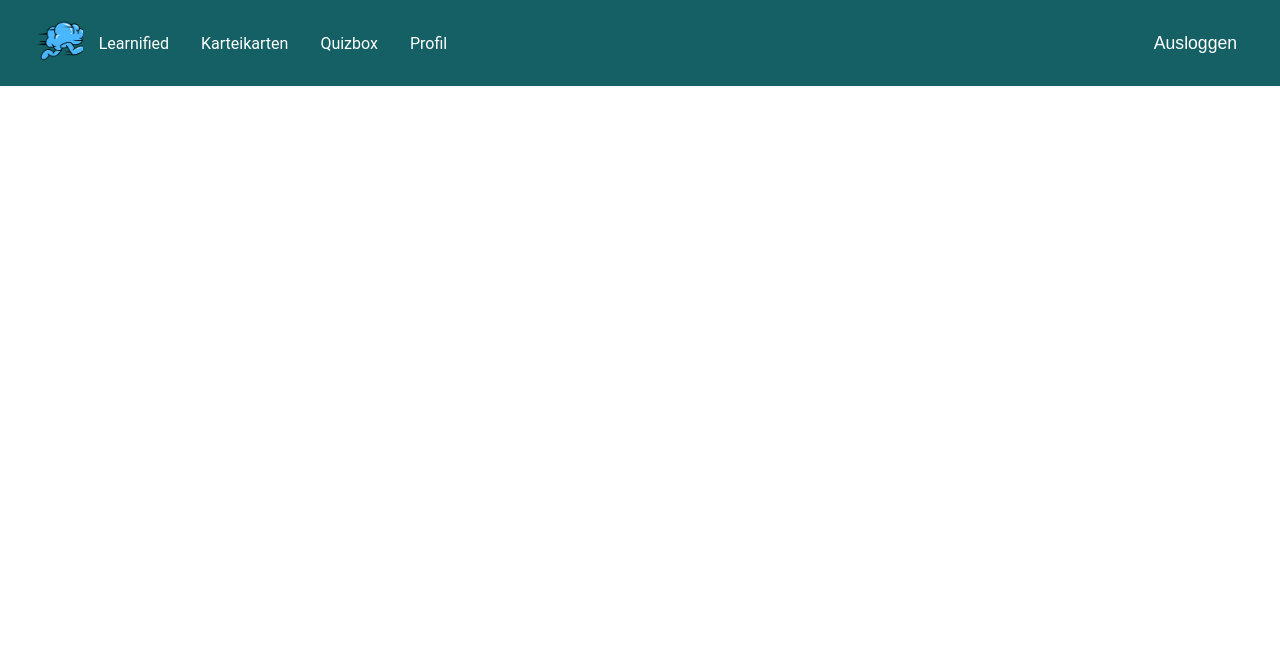
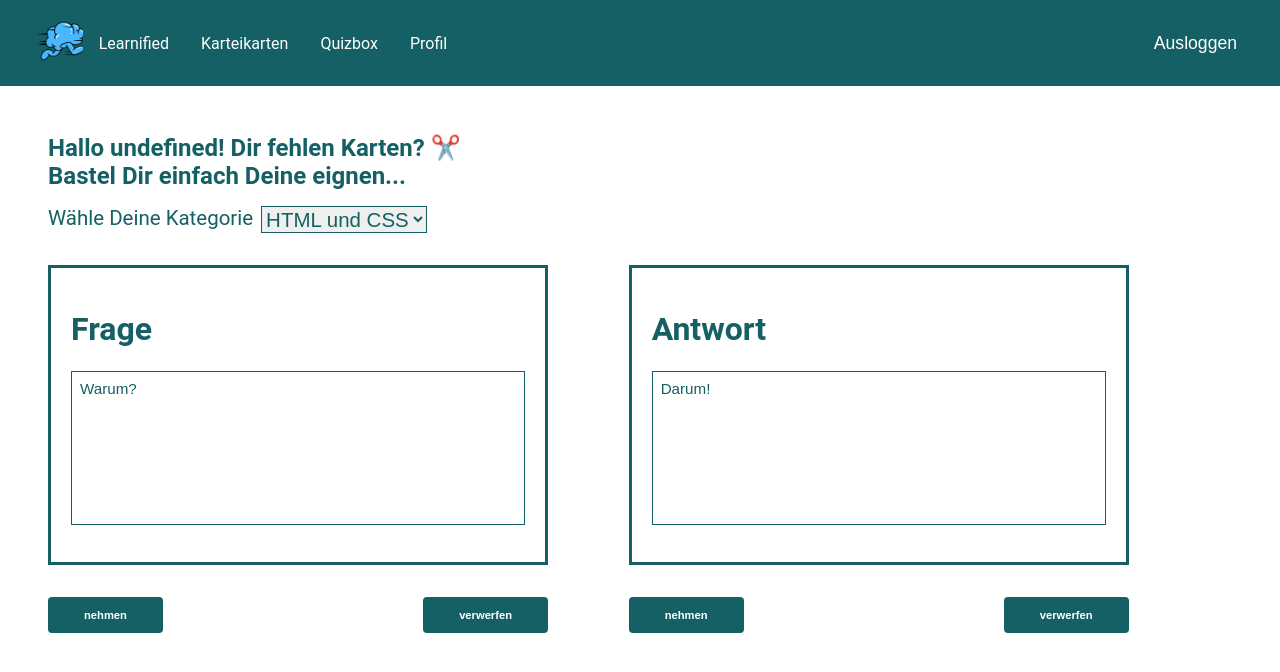
Before and after one commit to coding-bootcamps-eu/final-project-2024-08-learn-app, a Vue app: page /addCard in a window 1280 px wide. Shown: the top 672 px of the page. Built offline with nearby package versions, Linux system fonts and the light colour scheme; a web font is replaced by a local one.

Commit message:
Added EditCard component and AddCardView

```diff
--- /dev/null
+++ b/src/components/EditCard.vue
@@ -0,0 +1,96 @@
+<template>
+  <section class="add-card-wrapper">
+    <h1>{{ cardHeader }}</h1>
+    <textarea
+      class="text-input"
+      name="text-input"
+      id="text-area"
+      cols="50"
+      rows="8"
+      :placeholder="placeholder"
+      :v-model="areaText"
+    ></textarea>
+  </section>
+</template>
+
+<script>
+export default {
+  data() {
+    return {
+      btnTxt01: 'nehmen',
+      btnTxt02: 'verwerfen',
+    }
+  },
+
+  props: {
+    cardHeader: {
+      type: String,
+    },
+    placeholder: {
+      type: String,
+    },
+    areaText: {
+      type: String,
+    },
+  },
+}
+</script>
+
+<style scoped>
+
+textarea::placeholder{
+  color:var(--clr-green-dark)
+}
+
+.text-input {
+  resize: none;
+  outline-color: var(--clr-green-dark);
+  border-color: var(--clr-green-dark);
+  padding: 0.5rem;
+  font-size: clamp(0.1rem, 0.75rem + 0.25cqw, 1.5rem);
+  font-family: Arial, Helvetica, sans-serif;
+  color:var(--clr-green-dark)
+}
+
+.add-card-wrapper {
+  display: flex;
+  flex-direction: column;
+  align-items: stretch;
+  justify-content: center;
+  aspect-ratio: 10/6;
+  padding: 4%;
+  border: 3px solid var(--clr-green-dark);
+  color: white;
+  background-color: var(--clr-green-dark);
+}
+
+h1 {
+  align-self: flex-start;
+  font-size: clamp(2rem, 1.25rem + 0.6cqw, 4rem);
+  margin-bottom: 5%;
+  margin-top: 1%;
+}
+
+p,
+.rlink {
+  font-size: 0.75rem;
+  margin-bottom: 10%;
+}
+
+.form-buttons {
+  display: grid;
+  grid-template-columns: 1fr 1fr;
+  grid-template-rows: 1fr;
+  grid-template-areas: 'one two';
+}
+
+.rlink-right {
+  justify-self: end;
+  grid-area: two;
+}
+
+.rlink-left {
+  justify-self: start;
+  grid-area: one;
+}
+</style>
--- a/src/router/index.js
+++ b/src/router/index.js
@@ -6,6 +6,7 @@ import CategoriesView from '@/views/CategoriesView.vue'
 import LoginView from '@/views/LoginView.vue'
 import LearnView from '@/views/LearnView.vue'
 import ProfileView from '@/views/ProfileView.vue'
+import AddCardView from '@/views/AddCardView.vue'
 
 const router = createRouter({
   history: createWebHistory(import.meta.env.BASE_URL),
@@ -46,6 +47,11 @@ const router = createRouter({
         isPublic: true,
       },
     },
+    {
+      path: '/addCard',
+      name: 'addCard',
+      component: AddCardView,
+    },
   ],
 })
 
--- /dev/null
+++ b/src/views/AddCardView.vue
@@ -0,0 +1,180 @@
+<template>
+  <PageHeader class="page-header" :headerText="`Hallo ${userName}! Dir fehlen Karten? ✂️` " subheaderText="Bastel Dir einfach Deine eignen..."/>
+<div class="dd-container">
+      <label for="dd-categories">Wähle Deine Kategorie</label>
+      <select name="categories" id="dd-categories" class="select_category"><option value="act-category">HTML und CSS</option></select>
+    </div>
+  <section class="add-view-container">
+
+    <section class="questioncards">
+      <EditCard
+        class="question-card"
+        cardHeader="Frage"
+        placeholder="Warum?"
+
+      />
+      <form class="form-buttons">
+        <MainButton class="btn-design" text="nehmen" />
+        <MainButton class="btn-design" text="verwerfen" />
+      </form>
+      <hr />
+    </section>
+
+    <section class="answercards">
+      <EditCard
+        class="answer-card"
+        cardHeader="Antwort"
+        placeholder="Darum!"
+        :areaText="answerText"
+      />
+
+      <form class="form-buttons">
+        <MainButton class="btn-design" text="nehmen" />
+        <MainButton class="btn-design" text="verwerfen" />
+      </form>
+    </section>
+  </section>
+
+  <!-- </div> -->
+</template>
+<script>
+import EditCard from '@/components/EditCard.vue'
+import MainButton from '@/components/MainButton.vue'
+import PageHeader from '@/components/PageHeader.vue';
+
+export default {
+
+  components: {
+    EditCard,
+    MainButton,
+    PageHeader,
+  },
+
+}
+</script>
+
+<style scoped>
+select{
+  font-size: clamp(1rem, 1rem + 0.35cqw, 2rem);
+  color:var(--clr-green-dark);
+  border-color:var(--clr-green-dark);
+}
+
+label {
+  font-size: clamp(1rem, 1rem + 0.35cqw, 2rem);
+  margin-right: 0.5rem;
+}
+
+.dd-container {
+  margin-top:1rem;
+  display: flex;
+  justify-content: center;
+color:var(--clr-green-dark)
+}
+
+.btn-design {
+  font-size: clamp(0.1rem, 0.5rem + 0.25cqw, 1.5rem);
+}
+
+.form-buttons {
+  margin-top: 2rem;
+  display: flex;
+  justify-content: space-between;
+  font-size: 0.5rem;
+  color:var(--clr-green-dark)
+}
+
+.add-view-container {
+  display: flex;
+  flex-direction: column;
+  align-items: center;
+  margin-inline: 3rem;
+  gap: 7%;
+}
+
+.questioncards,
+.answercards {
+  max-width: 370px;
+  min-width: 300px;
+  margin-top: 2rem;
+}
+
+.card-container {
+  margin: 2rem auto 2rem auto;
+  font-size: 1rem;
+}
+
+.answer-card,
+.question-card {
+  color: white;
+  background-color: var(--clr-green-dark);
+}
+.quiz-container {
+  margin: 2rem auto 2rem auto;
+  font-size: 1rem;
+}
+
+.last-used {
+  font-size: 0.9rem;
+  color: grey;
+}
+.last-tag {
+  display: inline;
+}
+.menu {
+  color: var(--clr-green-dark);
+}
+
+.kartei-wrapper,
+.quiz-wrapper {
+  display: flex;
+  align-items: center;
+  justify-content: space-between;
+}
+
+hr {
+  margin-top: 1rem;
+  border-color: lightgrey;
+  border-width: 1px;
+  width: 50%;
+  margin: 3rem auto 1rem auto;
+}
+
+.page-header {
+  display: none;
+}
+
+@media (min-width: 768px) {
+  .add-view-container {
+    flex-direction: row;
+    justify-items: flex-start;
+    align-items: flex-start;
+    margin-right: 5rem;
+  }
+  .dd-container{
+    justify-content: flex-start;
+    margin-left:3rem;
+  }
+  .questioncards,
+  .answercards {
+    min-width: 338px;
+    width: 500px;
+    max-width: 500px;
+    aspect-ratio: 10/6;
+  }
+  .answer-card,
+  .question-card {
+    background-color: white;
+    color: var(--clr-green-dark);
+  }
+
+  hr {
+    visibility: hidden;
+  }
+
+  .page-header {
+    display: block;
+    visibility: visible;
+  }
+}
+</style>
```
